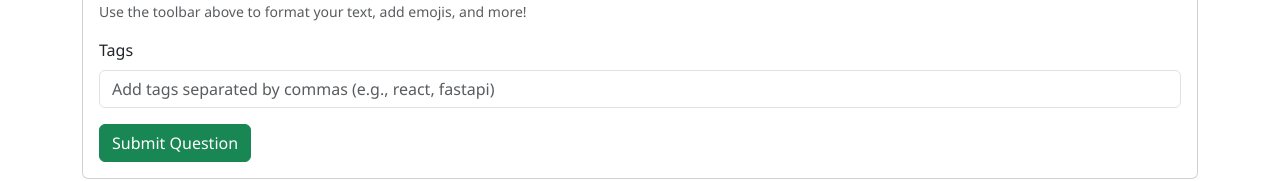
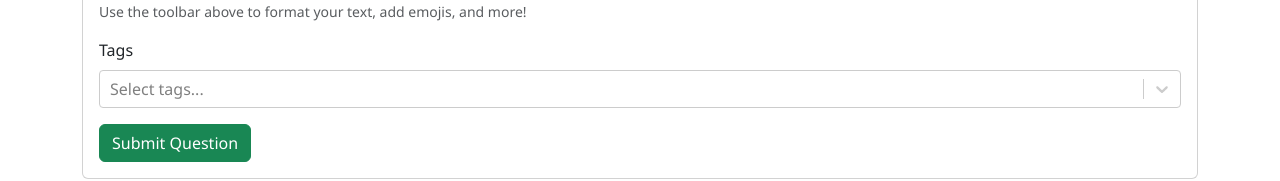
Before and after one commit to Shivam-5403/Stacklt, a React (Vite) app in the folder Frontend/: page /ask-question in a window 1280 px wide. Shown: the part 571-752 px from the top of the page. Built offline with nearby package versions, Linux system fonts and the light colour scheme; no server answers.

Commit message:
question add done

```diff
--- a/Frontend/package.json
+++ b/Frontend/package.json
@@ -15,7 +15,8 @@
     "lucide-react": "^0.525.0",
     "react": "^19.1.0",
     "react-dom": "^19.1.0",
-    "react-router-dom": "^7.6.2"
+    "react-router-dom": "^7.6.2",
+    "react-select": "^5.10.2"
   },
   "devDependencies": {
     "@eslint/js": "^9.25.0",
--- a/Frontend/src/components/AskComponent.jsx
+++ b/Frontend/src/components/AskComponent.jsx
@@ -1,5 +1,8 @@
-import React, { useState, useRef } from 'react';
+import React, { useState, useRef, useEffect } from 'react';
 import { Bold, Italic, Underline, List, ListOrdered, Quote, Link, Smile, AlignLeft, AlignCenter, AlignRight } from 'lucide-react';
+import Select from 'react-select';
+import axios from 'axios';
+import { useNavigate } from 'react-router-dom';
 
 const AskQuestion = () => {
   const [showEmojiPicker, setShowEmojiPicker] = useState(false);
@@ -7,6 +10,29 @@ const AskQuestion = () => {
   const [title, setTitle] = useState('');
   const [tags, setTags] = useState('');
   const editorRef = useRef(null);
+  const [availableTags, setAvailableTags] = useState([]);
+  const [selectedTags, setSelectedTags] = useState([]);
+  const navigator = useNavigate()
+
+  useEffect(() => {
+    const fetchTags = async () => {
+      try {
+        const response = await axios.get('http://localhost:5000/api/tags');
+        const options = response.data.map(tag => ({
+          value: tag._id,
+          label: tag.name
+        }));
+        setAvailableTags(options);
+      } catch (error) {
+        console.error('Error fetching tags:', error);
+      }
+    };
+
+    fetchTags();
+  }, []);
+
+
+
 
   const emojis = [
     '😀', '😃', '😄', '😁', '😆', '😅', '🤣', '😂', '🙂', '🙃',
@@ -43,15 +69,33 @@ const AskQuestion = () => {
     setDescription(editorRef.current.innerHTML);
   };
 
-  const handleSubmit = () => {
+
+const handleSubmit = async () => {
+  try {
+    const tagIds = selectedTags.map(tag => tag.value);
     const questionData = {
       title,
       description,
-      tags: tags.split(',').map(tag => tag.trim()).filter(tag => tag)
+      tags: tagIds
     };
-    console.log('Question submitted:', questionData);
+
+    const token = localStorage.getItem('token');
+
+    const response = await axios.post('http://localhost:5000/api/questions', questionData, {
+      headers: {
+        'Content-Type': 'application/json',
+        Authorization: `${token}`
+      }
+    });
+
+    console.log('Question submitted:', response.data);
     alert('Question submitted successfully!');
-  };
+    navigator('/');
+  } catch (error) {
+    console.error('Error submitting question:', error);
+    alert('Failed to submit question. Please try again.');
+  }
+};
 
   return (
     <div className="container mt-5">
@@ -282,16 +326,15 @@ const AskQuestion = () => {
             </div>
 
             <div className="form-group mb-3">
-              <label htmlFor="tags" className="form-label">Tags</label>
-              <input
-                type="text"
-                className="form-control"
-                id="tags"
-                placeholder="Add tags separated by commas (e.g., react, fastapi)"
-                value={tags}
-                onChange={(e) => setTags(e.target.value)}
-              />
-            </div>
+        <label className="form-label">Tags</label>
+        <Select
+          isMulti
+          options={availableTags}
+          value={selectedTags}
+          onChange={setSelectedTags}
+          placeholder="Select tags..."
+        />
+      </div>
 
             <button
               type="button"
```
Also changed, not shown: 1 other file (tests, documents, lock files or other folders).
